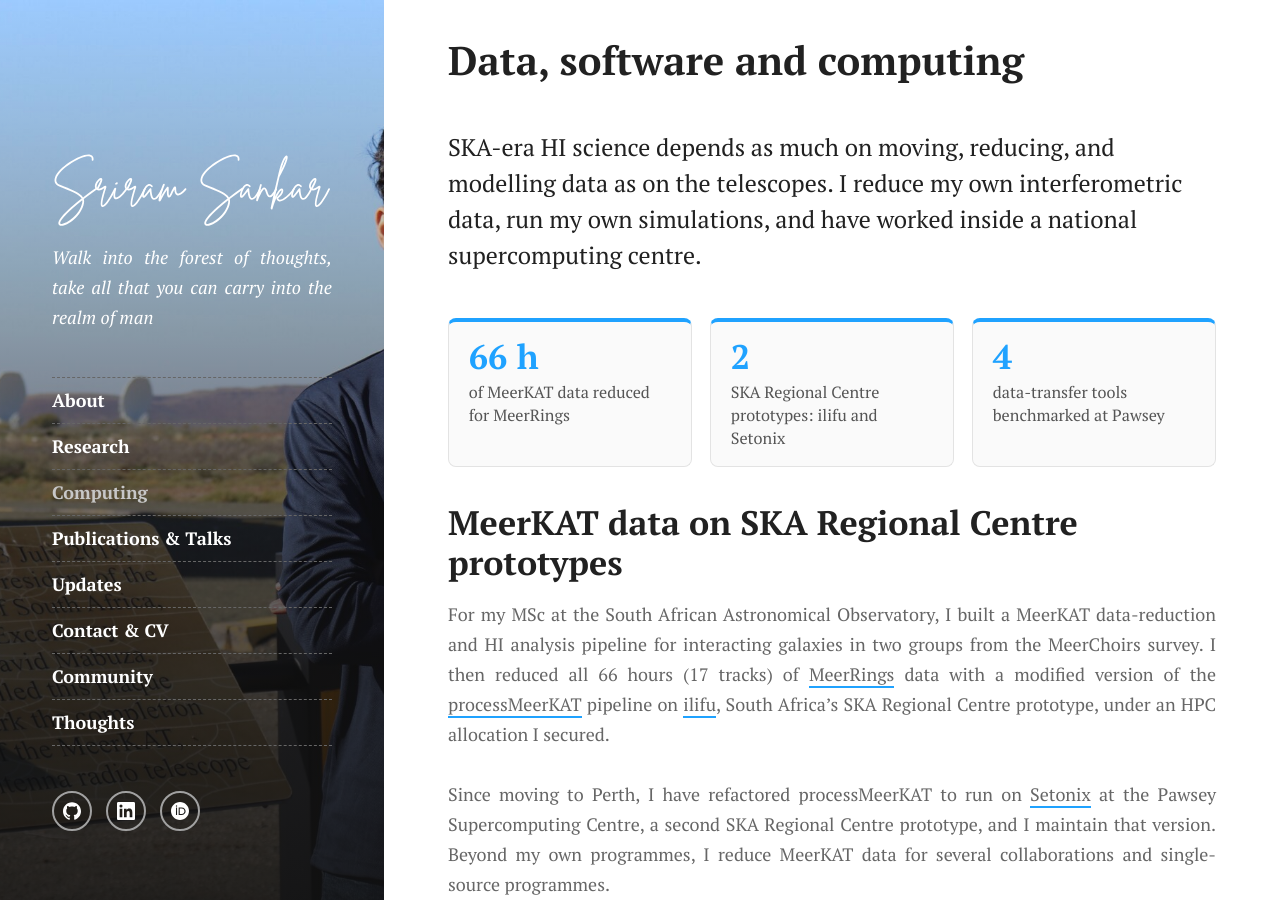
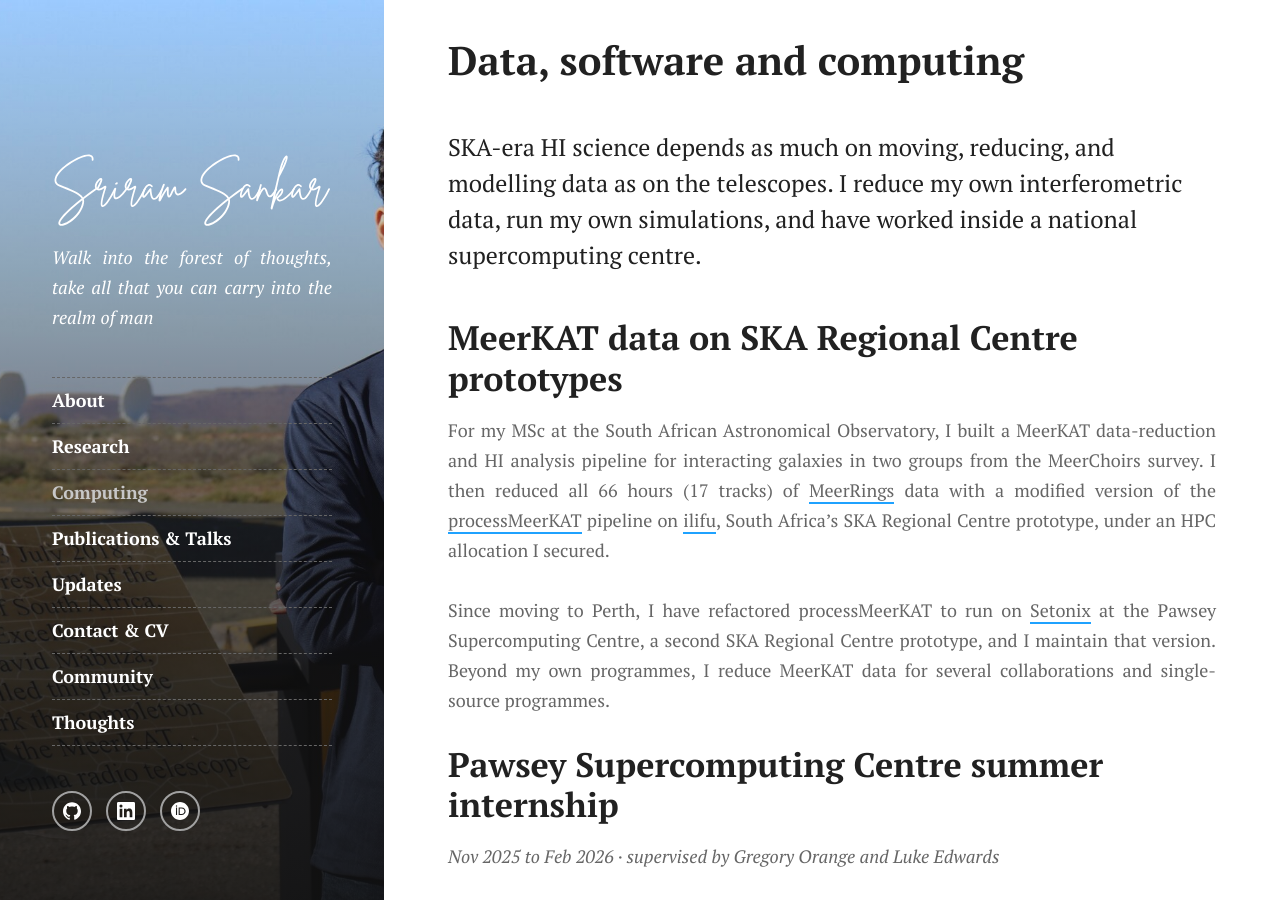
Before and after one commit to spectram/spectram.github.io, a Jekyll site: the page built from computing.md, in a window 1280 px wide and 900 px high. Built offline with Jekyll 4.4.1, drawn with Linux system fonts in a browser that asks for light colours.

Commit message:
Computing: remove key-number cards
Co-Authored-By: Claude Opus 5.5 <noreply@anthropic.com>
Claude-Session: https://claude.ai/code/session_01PBef2H3CY43TcREdMSnytM

```diff
--- a/computing.md
+++ b/computing.md
@@ -36,11 +36,6 @@ seo:
 layout: page
 ---
 
-<div class="sr-stats">
-  <div class="sr-stat"><span class="num">66 h</span><span class="lbl">of MeerKAT data reduced for MeerRings</span></div>
-  <div class="sr-stat"><span class="num">2</span><span class="lbl">SKA Regional Centre prototypes: ilifu and Setonix</span></div>
-  <div class="sr-stat"><span class="num">4</span><span class="lbl">data-transfer tools benchmarked at Pawsey</span></div>
-</div>
 
 ## MeerKAT data on SKA Regional Centre prototypes
 
```
